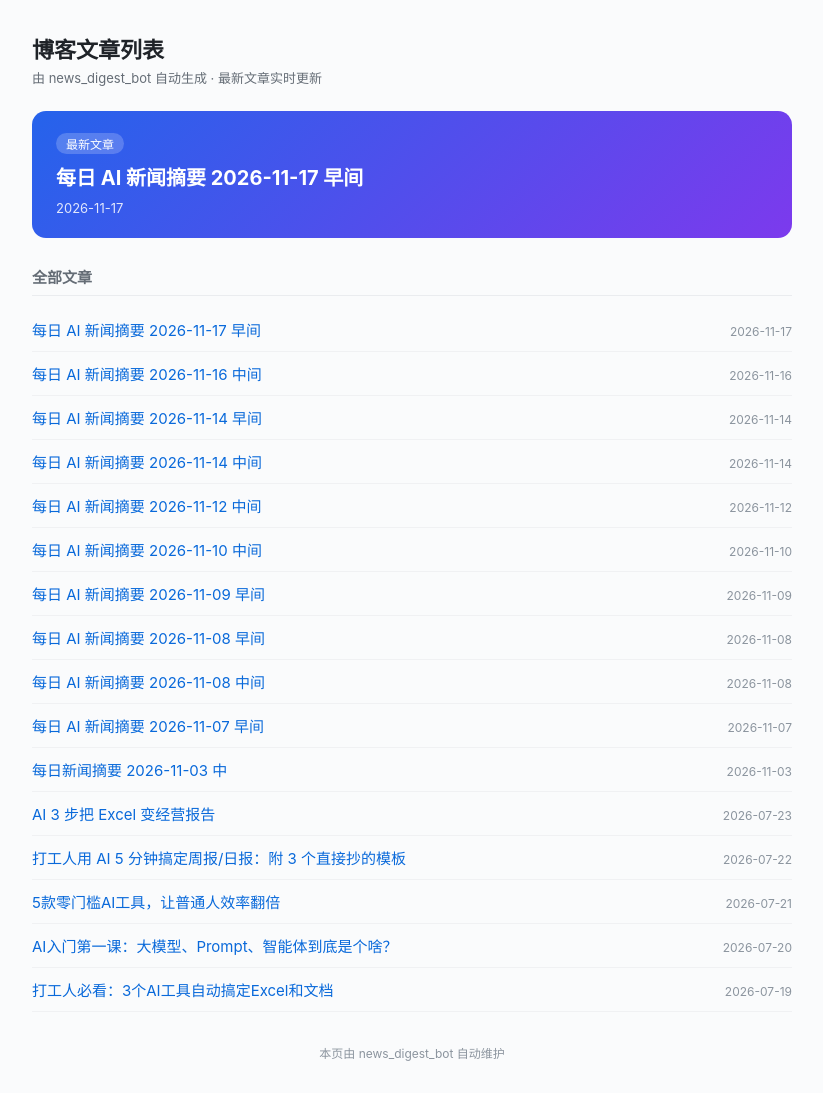
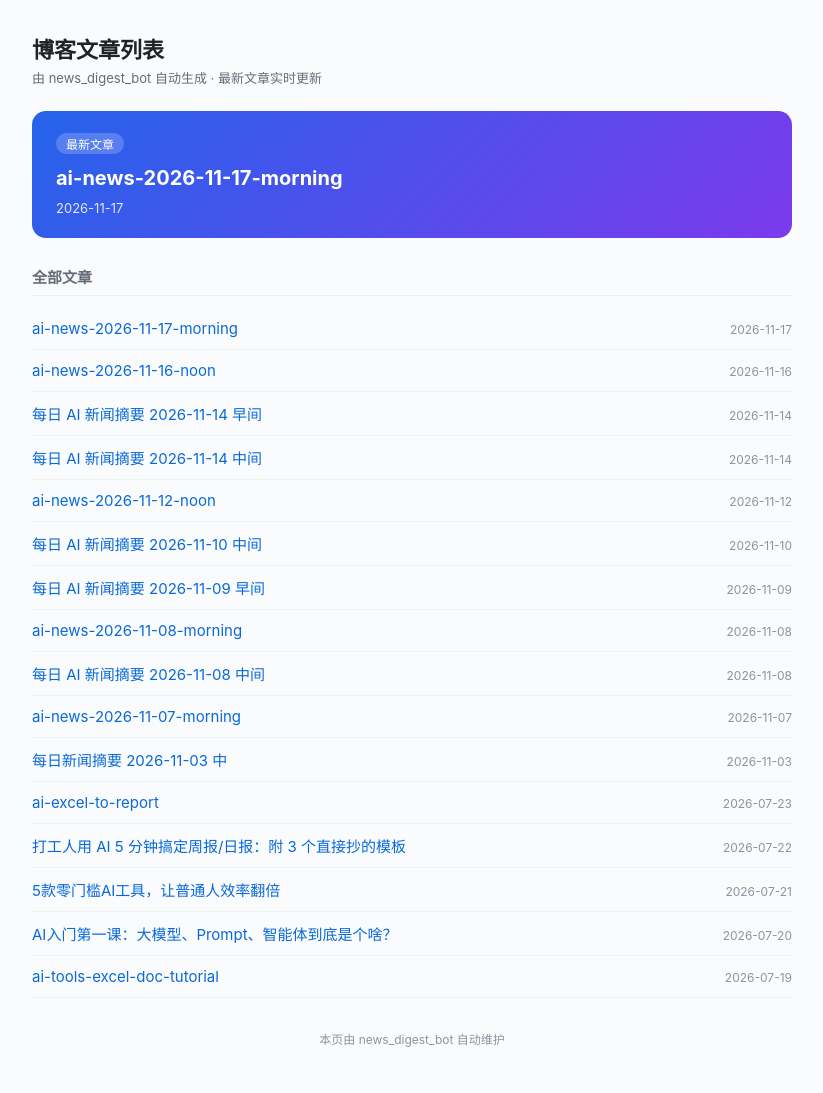
Before and after one commit to xiaoxiaoxiacom/xiaoxiaoxiacom.github.io, a Jekyll site: the page index.html, which Jekyll copies as it is, in a window 1280 px wide. Shown: the whole page, without its empty margins (228-1051 px from the left). Built offline with Jekyll 4.4.1, drawn with Linux system fonts in a browser that asks for light colours.

Commit message:
auto: update index.html

```diff
--- a/index.html
+++ b/index.html
@@ -28,27 +28,27 @@
 
     <section class="hero">
       <div class="tag">最新文章</div>
-      <a class="hero-link" href="https://ai.miki.vip/2026/11/17/ai-news-2026-11-17-morning/">每日 AI 新闻摘要 2026-11-17 早间</a>
+      <a class="hero-link" href="https://ai.miki.vip/2026/11/17/ai-news-2026-11-17-morning/">ai-news-2026-11-17-morning</a>
       <div class="hero-date">2026-11-17</div>
     </section>
   <h2>全部文章</h2>
   <ul>
-      <li><a href="https://ai.miki.vip/2026/11/17/ai-news-2026-11-17-morning/">每日 AI 新闻摘要 2026-11-17 早间</a><span class="date">2026-11-17</span></li>
-      <li><a href="https://ai.miki.vip/2026/11/16/ai-news-2026-11-16-noon/">每日 AI 新闻摘要 2026-11-16 中间</a><span class="date">2026-11-16</span></li>
+      <li><a href="https://ai.miki.vip/2026/11/17/ai-news-2026-11-17-morning/">ai-news-2026-11-17-morning</a><span class="date">2026-11-17</span></li>
+      <li><a href="https://ai.miki.vip/2026/11/16/ai-news-2026-11-16-noon/">ai-news-2026-11-16-noon</a><span class="date">2026-11-16</span></li>
       <li><a href="https://ai.miki.vip/2026/11/14/ai-news-2026-11-14-morning/">每日 AI 新闻摘要 2026-11-14 早间</a><span class="date">2026-11-14</span></li>
       <li><a href="https://ai.miki.vip/2026/11/14/ai-news-2026-11-14-noon/">每日 AI 新闻摘要 2026-11-14 中间</a><span class="date">2026-11-14</span></li>
-      <li><a href="https://ai.miki.vip/2026/11/12/ai-news-2026-11-12-noon/">每日 AI 新闻摘要 2026-11-12 中间</a><span class="date">2026-11-12</span></li>
+      <li><a href="https://ai.miki.vip/2026/11/12/ai-news-2026-11-12-noon/">ai-news-2026-11-12-noon</a><span class="date">2026-11-12</span></li>
       <li><a href="https://ai.miki.vip/2026/11/10/ai-news-2026-11-10-noon/">每日 AI 新闻摘要 2026-11-10 中间</a><span class="date">2026-11-10</span></li>
       <li><a href="https://ai.miki.vip/2026/11/09/ai-news-2026-11-09-morning/">每日 AI 新闻摘要 2026-11-09 早间</a><span class="date">2026-11-09</span></li>
-      <li><a href="https://ai.miki.vip/2026/11/08/ai-news-2026-11-08-morning/">每日 AI 新闻摘要 2026-11-08 早间</a><span class="date">2026-11-08</span></li>
+      <li><a href="https://ai.miki.vip/2026/11/08/ai-news-2026-11-08-morning/">ai-news-2026-11-08-morning</a><span class="date">2026-11-08</span></li>
       <li><a href="https://ai.miki.vip/2026/11/08/ai-news-2026-11-08-noon/">每日 AI 新闻摘要 2026-11-08 中间</a><span class="date">2026-11-08</span></li>
-      <li><a href="https://ai.miki.vip/2026/11/07/ai-news-2026-11-07-morning/">每日 AI 新闻摘要 2026-11-07 早间</a><span class="date">2026-11-07</span></li>
+      <li><a href="https://ai.miki.vip/2026/11/07/ai-news-2026-11-07-morning/">ai-news-2026-11-07-morning</a><span class="date">2026-11-07</span></li>
       <li><a href="https://ai.miki.vip/2026/11/03/ai-news-2026-11-03-noon/">每日新闻摘要 2026-11-03 中</a><span class="date">2026-11-03</span></li>
-      <li><a href="https://ai.miki.vip/2026/07/23/ai-excel-to-report/">AI 3 步把 Excel 变经营报告</a><span class="date">2026-07-23</span></li>
+      <li><a href="https://ai.miki.vip/2026/07/23/ai-excel-to-report/">ai-excel-to-report</a><span class="date">2026-07-23</span></li>
       <li><a href="https://ai.miki.vip/2026/07/22/ai-weekly-report-templates/">打工人用 AI 5 分钟搞定周报/日报：附 3 个直接抄的模板</a><span class="date">2026-07-22</span></li>
       <li><a href="https://ai.miki.vip/2026/07/21/5-zero-barrier-ai-tools/">5款零门槛AI工具，让普通人效率翻倍</a><span class="date">2026-07-21</span></li>
       <li><a href="https://ai.miki.vip/2026/07/20/ai-101-llm-prompt-agent/">AI入门第一课：大模型、Prompt、智能体到底是个啥？</a><span class="date">2026-07-20</span></li>
-      <li><a href="https://ai.miki.vip/2026/07/19/ai-tools-excel-doc-tutorial/">打工人必看：3个AI工具自动搞定Excel和文档</a><span class="date">2026-07-19</span></li>
+      <li><a href="https://ai.miki.vip/2026/07/19/ai-tools-excel-doc-tutorial/">ai-tools-excel-doc-tutorial</a><span class="date">2026-07-19</span></li>
   </ul>
   <footer>本页由 news_digest_bot 自动维护</footer>
 </body>
```
